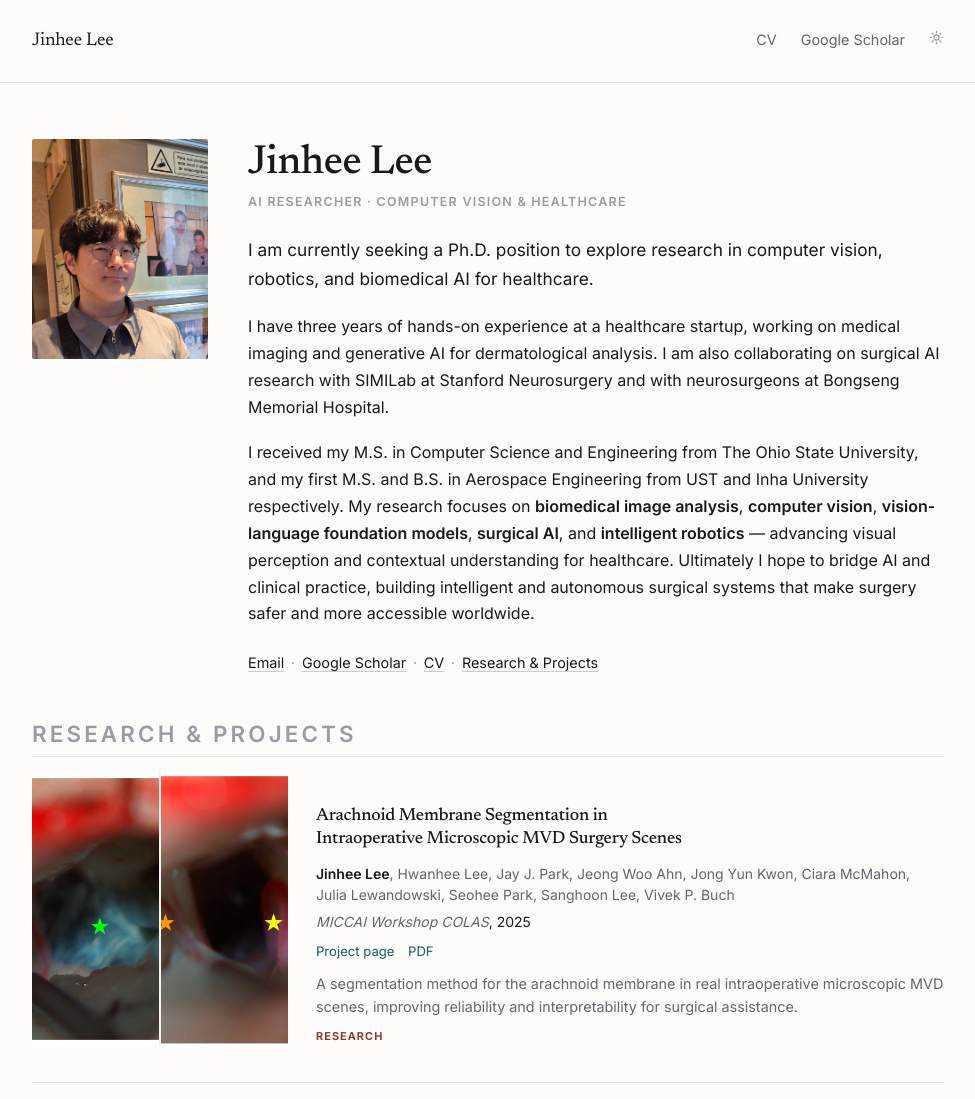
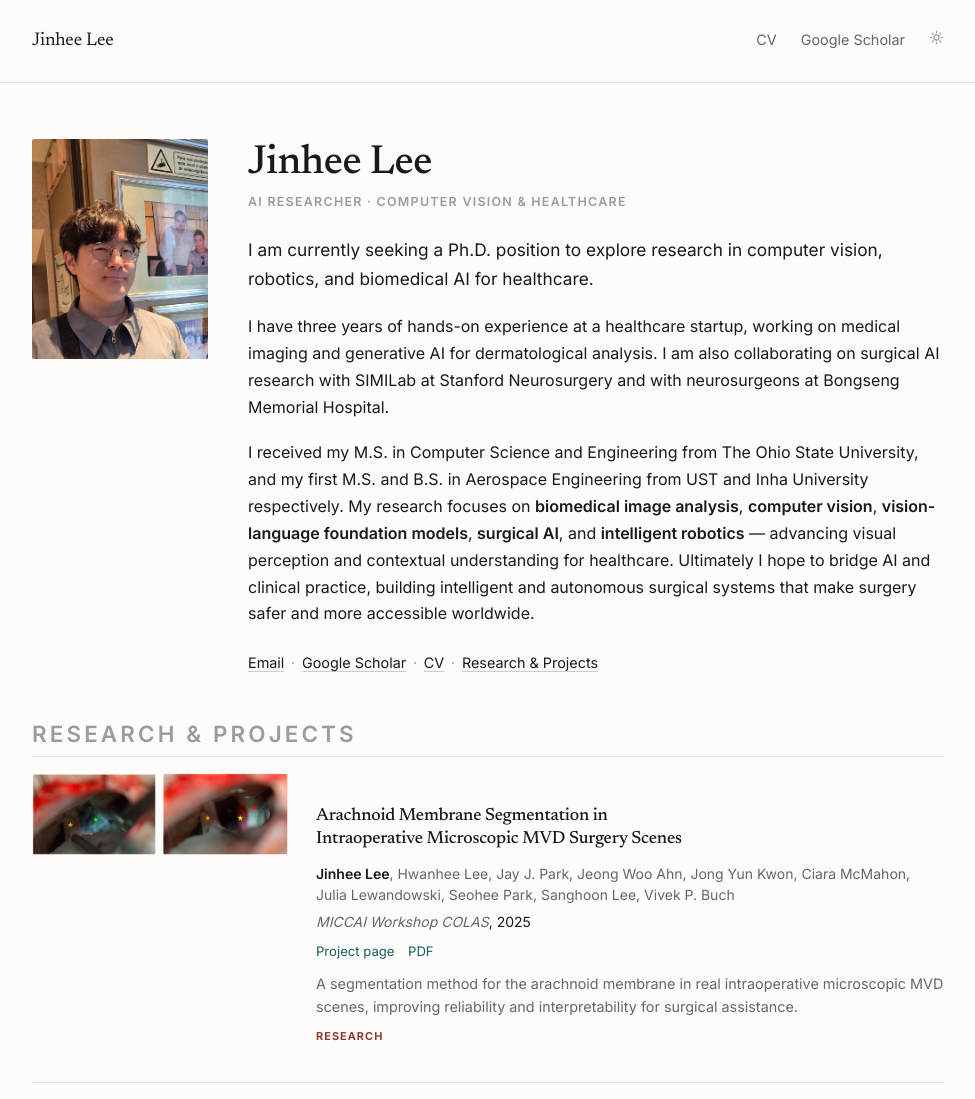
Before and after one commit to eeleehnij/eeleehnij.github.io, a Jekyll site: the page built from _pages/about.md, in a window 1280 px wide. Shown: the top 1099 px of the page, without its empty margins (152-1127 px from the left). Built offline with Jekyll 4.4.1, drawn with Linux system fonts in a browser that asks for light colours; grey boxes are pictures that could not be loaded.

Commit message:
썸네일을 자르지 않고 원본 비율 그대로 표시
object-fit: cover 가 썸네일을 셀 비율에 맞춰 잘라내면서 이미지 일부가
보이지 않고 비율도 실제와 다르게 보이는 문제를 수정.

- .item__media 에서 고정 비율(aspect-ratio)과 absolute 배치를 제거하고
  이미지를 width:100% / height:auto 로 둔다. 칼럼 폭을 꽉 채우되
  높이는 원본 비율을 따르므로 잘리거나 찌그러지지 않는다
- align-items 를 start 로 되돌려 이미지 윗변과 제목 윗변을 맞춘다
- 썸네일 2장 나란히 표시하는 경우도 동일하게 원본 비율 유지

원본 썸네일의 가로세로비가 0.74~4.17 로 편차가 커서 왼쪽 칼럼 높이는
행마다 다르다. 자르지 않는 한 불가피하다.

Co-Authored-By: Claude Opus 5 <noreply@anthropic.com>

```diff
--- a/assets/css/main.scss
+++ b/assets/css/main.scss
@@ -332,7 +332,7 @@ th {
   font-size: 0.9rem;
   line-height: 1;
   display: inline-flex;
-  align-items: center;
+  align-items: start;
 }
 
 .theme-toggle:hover { color: var(--fg); }
@@ -463,7 +463,7 @@ th {
   display: grid;
   grid-template-columns: 16rem 1fr;
   gap: 1.75rem;
-  align-items: stretch;
+  align-items: start;
   padding-bottom: 2.25rem;
   margin-bottom: 2.25rem;
   border-bottom: 1px solid var(--rule);
@@ -475,25 +475,19 @@ th {
   padding-bottom: 0;
 }
 
+/* 썸네일: 칼럼 폭을 꽉 채우고 높이는 원본 비율을 그대로 따른다.
+   자르지 않으므로 이미지 전체가 보이고 비율도 왜곡되지 않는다. */
 .item__media {
   display: block;
-  position: relative;      /* 자식을 absolute 로 띄워 고유 높이를 없앤다 */
-  overflow: hidden;
-  border-radius: 2px;
-  background: var(--bg-subtle);
-  min-height: 6.5rem;      /* 글이 아주 짧은 항목의 하한 */
+  line-height: 0;
 }
 
-/* 미디어는 행 높이(= 글 높이)를 그대로 채운다 */
 .item__media > img,
-.item__media > video,
-.item__media__duo {
-  position: absolute;
-  inset: 0;
+.item__media > video {
   width: 100%;
-  height: 100%;
-  object-fit: cover;
+  height: auto;
   display: block;
+  border-radius: 2px;
   transition: transform 0.35s ease;
 }
 
@@ -501,21 +495,21 @@ th {
 .item__media__duo {
   display: grid;
   grid-template-columns: 1fr 1fr;
-  gap: 2px;
-  object-fit: unset;
+  gap: 0.4rem;
+  align-items: start;
 }
 
 .item__media__duo img {
   width: 100%;
-  height: 100%;
-  object-fit: cover;
+  height: auto;
   display: block;
+  border-radius: 2px;
+  transition: transform 0.35s ease;
 }
 
-a.item__media:hover > img,
-a.item__media:hover > video,
-a.item__media:hover .item__media__duo {
-  transform: scale(1.03);
+a.item__media:hover img,
+a.item__media:hover video {
+  transform: scale(1.02);
 }
 
 .item__title {
```
